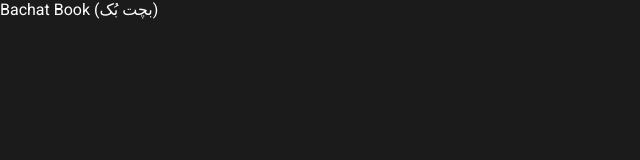
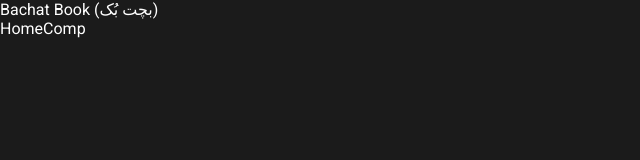
Before and after one commit to ZAINKHAN25/Bachat-Book, a React (Create React App) app: page / in a window 1280 px wide. Shown: the top 160 px of the page, without its empty margins (0-640 px from the left). Built offline with nearby package versions, Linux system fonts and the light colour scheme.

Commit message:
Again Creating Some Structure.

```diff
--- /dev/null
+++ b/src/components/HomeComp/index.jsx
@@ -0,0 +1,9 @@
+import React from 'react'
+
+function HomeComp() {
+  return (
+    <div>HomeComp</div>
+  )
+}
+
+export default HomeComp;
--- /dev/null
+++ b/src/components/LandingComp/index.jsx
@@ -0,0 +1,9 @@
+import React from 'react'
+
+function LandingComp() {
+  return (
+    <div>LandingComp</div>
+  )
+}
+
+export default LandingComp
--- a/src/pages/Home/App.jsx
+++ b/src/pages/Home/App.jsx
@@ -1,9 +1,19 @@
 import { Box } from "@chakra-ui/react";
+import { useState } from "react";
+
+import HomeComp from "../../components/HomeComp/index.jsx";
+import LandingComp from "../../components/LandingComp/index.jsx";
 
 function App() {
+
+  let [userLogin, setUserLogin ] = useState(true);
+
   return (
     <Box>
       Bachat Book (بچت بُک)
+      {
+        userLogin ? <HomeComp /> : <LandingComp />
+      }
     </Box>
   );
 }
```
Also changed, not shown: src/App.js (added), src/index.jsx (line endings or trailing spaces).
